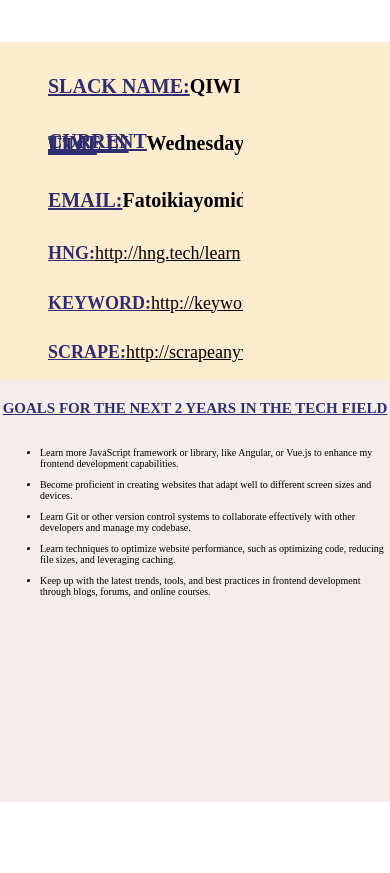
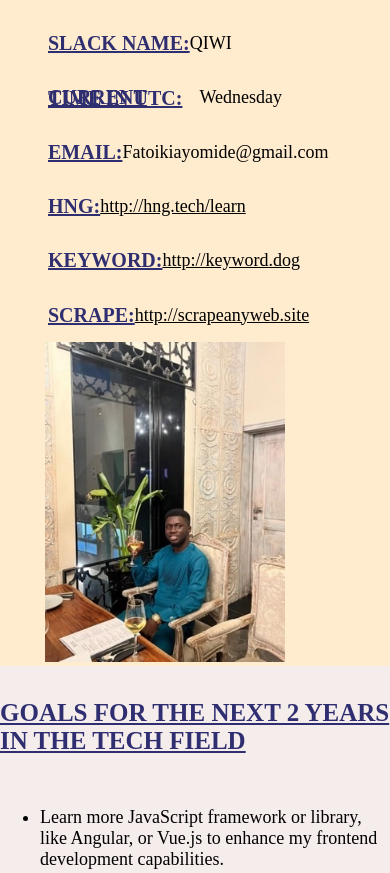
Before and after one commit to qiwi01/Hngprofile, a plain HTML site: page index.html in a window 390 px wide. Shown: the top 873 px of the page. Before the commit the page ends 844 px from the top, so only its background shows below. Drawn offline with Linux system fonts and the light colour scheme.

Commit message:
new commit

```diff
--- a/index.html
+++ b/index.html
@@ -30,7 +30,7 @@
         </div>
         <div class="right-ts">
             <div class="slackProfilePicture">
-                <!-- <h4>PROFILE PICTURE</h4><img src="./images/83256dd3-fc9b-4296-8728-0da3dd3e1625.jpg" -->
+                <img src="./images/CA350E5A-1C1C-4664-A775-3DD1AF11569D_4_5005_c.jpeg"
             </div>
         </div>
     </div>
--- a/style.css
+++ b/style.css
@@ -59,16 +59,79 @@ body{
     font-size: 20px;
 }
 
-@media (min-width: 300px) and (max-width: 767px) {
+@media (max-width: 768px) {
+     body{
+        /* align-items: center; */
+        display: flex;
+        flex-direction: column;
+        height: 100%;
+        width: 100%;
+        margin: 0;
+        padding: 0;
+    }
+    .top-section{
+        background-color: blanchedalmond;
+        width: 100%;
+        height: 40%;
+        display: flex;
+        flex-direction: column;
+        justify-content: center;
+    }
+    .left-ts{
+        width: 60%;
+        padding-top: 1rem;
+        align-items: left;
+    }
+    .slackDisplayName, .currentTimeUTC, .slackEmail, .hngLink, .keywordLink, .scrapeanywebLink{
+        font-size: 20px;
+        color: rgb(46, 46, 112);
+        display: flex;
+        line-height: 1px;
+    }
+    .slackDisplayName span, .currentTimeUTC span, .slackEmail span, .hngLink a, .keywordLink a, .scrapeanywebLink a{
+        color: black;
+        font-size: 18px;
+    }
+    .right-ts{
+        background-color: blanchedalmond;
+        width: 100%;
+        object-fit: cover;
+        display: flex;
+        align-items: center;
+        justify-content: center;
+    }
+    .right-ts img{
+        width: 80%;
+        height: 80%;
+    }
+    .below-section{
+        background-color: rgb(245, 236, 236);
+        width: 100%;
+        height: 70%;
+        display: flex;
+        flex-direction: column;
+        align-items: center;
+    }
+    .header-below{
+        color: rgb(46, 46, 112);
+        font-size: 25px;
+        font-weight: bold;
+    }
+    .content-below{
+        font-size: 18px;
+    }
+
+}
+
+@media (min-width: 769px) and (max-width: 1100px) {
     body{
-        background-color: white;
-        justify-content: center;
-        align-items: center;
+        /* align-items: center; */
         display: flex;
         flex-direction: column;
         height: 100vh;
+        width: 100%;
         margin: 0;
-    padding: 0;
+        padding: 0;
     }
     .top-section{
         background-color: blanchedalmond;
@@ -78,84 +141,35 @@ body{
         display: flex;
     }
     .left-ts{
-        width: 50%;
+        width: 70%;
         padding-left: 3rem;
         padding-top: 1rem;
         align-items: left;
     }
-    .slackDisplayName, .currentTimeUTC, .slackEmail{
-        font-size: 20px;
-        font-weight: bold;
+    .slackDisplayName, .currentTimeUTC, .slackEmail, .hngLink, .keywordLink, .scrapeanywebLink{
+        font-size: 18px;
         color: rgb(46, 46, 112);
+        display: flex;
+        align-items: center;
+        line-height: 2px;
     }
-    .slackDisplayName span, .currentTimeUTC span, .slackEmail span{
+    .slackDisplayName span, .currentTimeUTC span, .slackEmail span, .hngLink a, .keywordLink a, .scrapeanywebLink a{
         color: black;
-        font-size: 20px;
+        font-size: 18px;
     }
     .right-ts{
         background-color: blanchedalmond;
-        width: 50%;
+        width: 30%;
+        object-fit: cover;
+        display: flex;
+    }
+    .right-ts img{
+        width: 80%;
+        height: 80%;
     }
     .below-section{
         background-color: rgb(245, 236, 236);
         width: 100%;
-        height: 50%;
-        display: flex;
-        flex-direction: column;
-        align-items: center;
-    }
-    .header-below{
-        color: rgb(46, 46, 112);
-        font-size: 15px;
-        font-weight: bold;
-    }
-    .content-below{
-        font-size: 10px;
-    }
-
-}
-
-
-@media(max-width: 320px) {
-    body{
-        background-color: white;
-        justify-content: center;
-        align-items: center;
-        display: flex;
-        flex-direction: column;
-        height: 100vh;
-        margin: 0;
-        padding: 0;
-    }
-    .top-section{
-        background-color: blanchedalmond;
-        width: 90%;
-        height: 40%;
-        justify-content: center;
-        display: flex;
-    }
-    .left-ts{
-        width: 50%;
-        padding-left: 3rem;
-        padding-top: 1rem;
-        align-items: left;
-    }
-    .slackDisplayName, .currentTimeUTC, .slackEmail{
-        font-size: 20px;
-        font-weight: bold;
-        color: rgb(46, 46, 112);
-    }
-    .slackDisplayName span, .currentTimeUTC span, .slackEmail span{
-        color: black;
-        font-size: 20px;
-    }
-    .right-ts{
-        background-color: blanchedalmond;
-        width: 50%;
-    }
-    .below-section{
-        background-color: rgb(245, 236, 236);
-        width: 90%;
         height: 60%;
         display: flex;
         flex-direction: column;
@@ -169,5 +183,4 @@ body{
     .content-below{
         font-size: 20px;
     }
-
 }
```
Also changed, not shown: images/CA350E5A-1C1C-4664-A775-3DD1AF11569D_4_5005_c.jpeg (added).
